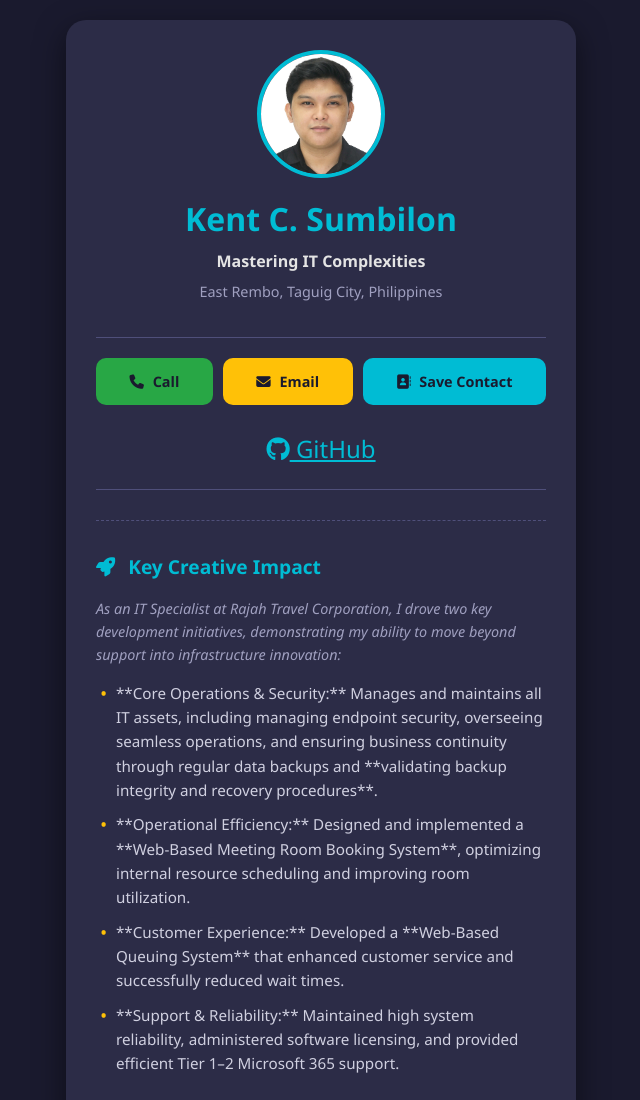
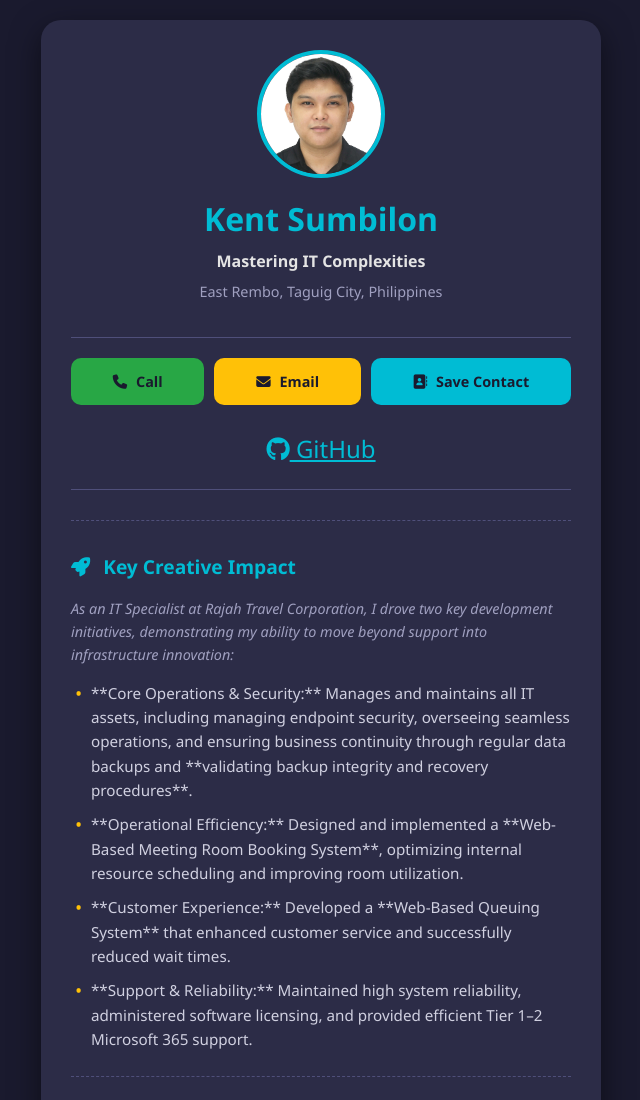
Before and after one commit to kentosama10/my-website, a plain HTML site: page index.html in a window 1280 px wide. Shown: the top 1100 px of the page, without its empty margins (319-959 px from the left). Drawn offline with Linux system fonts and the light colour scheme.

Commit message:
minor changes

```diff
--- a/index.html
+++ b/index.html
@@ -15,7 +15,7 @@
             <div class="profile-image">
                 <img src="Sumbilon, Kent C.jpg" alt="Kent C. Sumbilon Profile Photo">
             </div>
-            <h1>Kent C. Sumbilon</h1>
+            <h1>Kent Sumbilon</h1>
             <p class="title">Mastering IT Complexities
 
             </p>
--- a/style.css
+++ b/style.css
@@ -13,7 +13,7 @@ body {
 
 .profile-card {
     width: 100%;
-    max-width: 450px;
+    max-width: 500px;
     background-color: #2c2c47;
     border-radius: 20px;
     box-shadow: 0 10px 30px rgba(0, 0, 0, 0.5);
```
